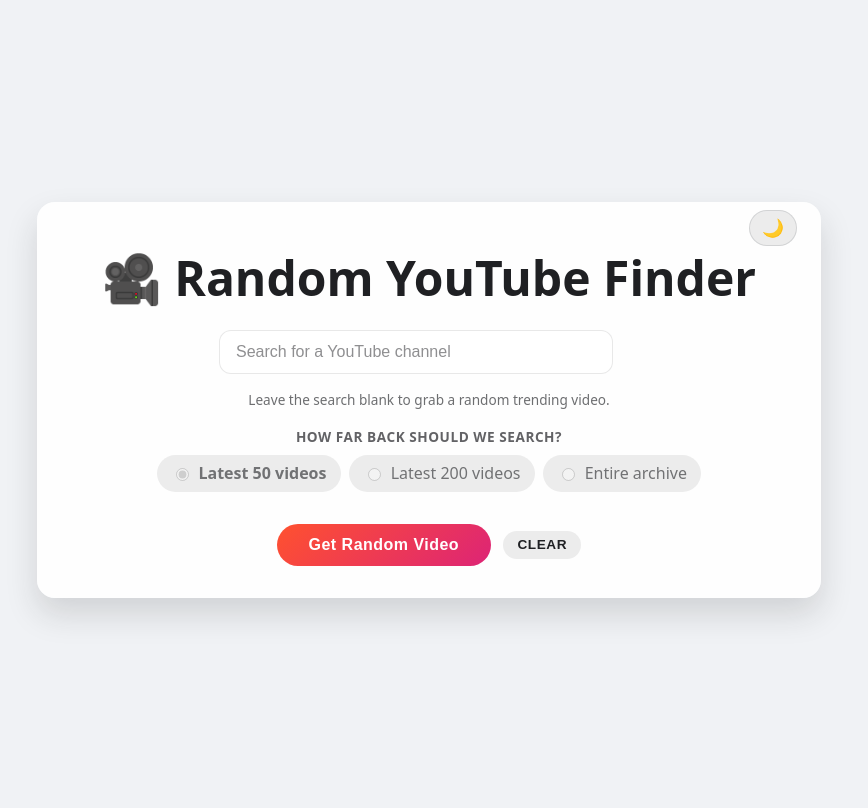
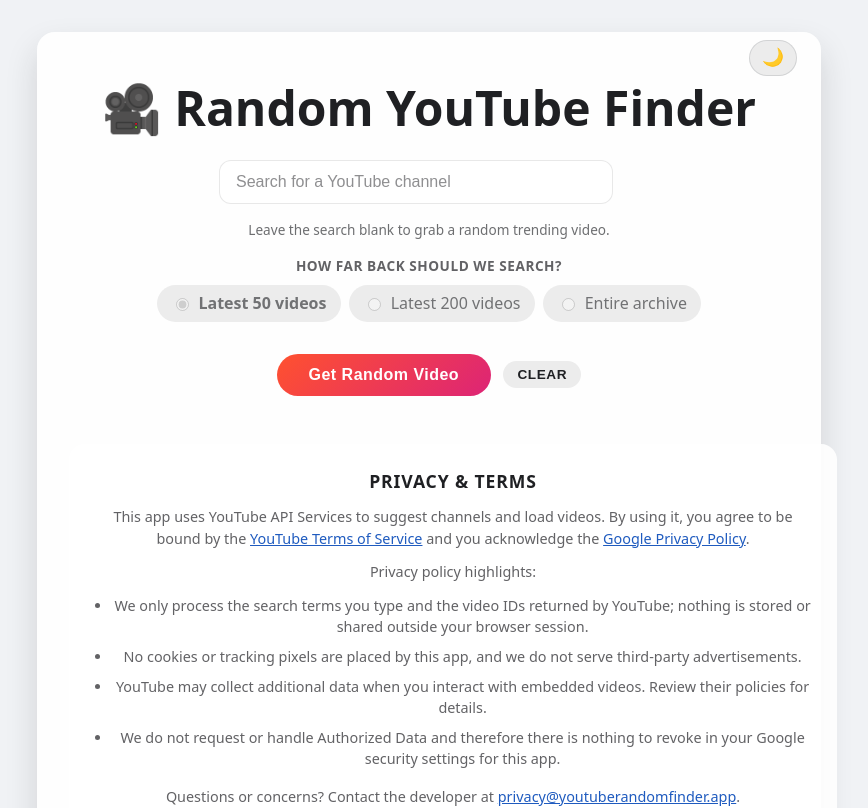
Before and after one commit to ljubisa1710/youtube-random-finder, a React (Vite) app: page / in a window 1280 px wide. Shown: the top 808 px of the page, without its empty margins (211-1079 px from the left). Built offline with nearby package versions, Linux system fonts and the light colour scheme.

Commit message:
added legal

```diff
--- a/src/App.jsx
+++ b/src/App.jsx
@@ -5,6 +5,7 @@
 import HistorySelector from "./components/HistorySelector.jsx";
 import ActionBar from "./components/ActionBar.jsx";
 import VideoPlayer from "./components/VideoPlayer.jsx";
+import LegalNotice from "./components/LegalNotice.jsx";
 import { useTheme } from "./hooks/useTheme.js";
 import { useChannelVideoPool } from "./hooks/useChannelVideoPool.js";
 import { useGlobalVideoPool } from "./hooks/useGlobalVideoPool.js";
@@ -214,6 +215,8 @@
       {error && <p className="error-text">{error}</p>}
 
       <VideoPlayer videoId={videoId} />
+
+      <LegalNotice />
     </div>
   );
 }
--- /dev/null
+++ b/src/components/LegalNotice.jsx
@@ -0,0 +1,47 @@
+const LegalNotice = () => (
+  <section className="legal-notice" aria-labelledby="legal-heading">
+    <h2 id="legal-heading">Privacy &amp; Terms</h2>
+    <p>
+      This app uses YouTube API Services to suggest channels and load videos. By using it, you
+      agree to be bound by the
+      {' '}
+      <a href="https://www.youtube.com/t/terms" target="_blank" rel="noopener noreferrer">
+        YouTube Terms of Service
+      </a>
+      {' '}and you acknowledge the
+      {' '}
+      <a href="https://www.google.com/policies/privacy" target="_blank" rel="noopener noreferrer">
+        Google Privacy Policy
+      </a>
+      .
+    </p>
+    <p>
+      Privacy policy highlights:
+    </p>
+    <ul>
+      <li>
+        We only process the search terms you type and the video IDs returned by YouTube; nothing is
+        stored or shared outside your browser session.
+      </li>
+      <li>
+        No cookies or tracking pixels are placed by this app, and we do not serve third-party
+        advertisements.
+      </li>
+      <li>
+        YouTube may collect additional data when you interact with embedded videos. Review their
+        policies for details.
+      </li>
+      <li>
+        We do not request or handle Authorized Data and therefore there is nothing to revoke in your
+        Google security settings for this app.
+      </li>
+    </ul>
+    <p>
+      Questions or concerns? Contact the developer at
+      {' '}
+      <a href="mailto:privacy@youtuberandomfinder.app">privacy@youtuberandomfinder.app</a>.
+    </p>
+  </section>
+);
+
+export default LegalNotice;
--- a/src/index.css
+++ b/src/index.css
@@ -28,6 +28,8 @@
   --chip-bg: rgba(255, 255, 255, 0.05);
   --chip-hover-bg: rgba(255, 255, 255, 0.12);
   --radio-checked-color: #ffffff;
+  --card-bg: rgba(0, 0, 0, 0.35);
+  --link-color: #64b5ff;
   --select-bg: rgba(0, 0, 0, 0.35);
   --select-border: rgba(255, 255, 255, 0.25);
   --select-focus-border: rgba(255, 255, 255, 0.45);
@@ -65,6 +67,8 @@
   --chip-bg: rgba(31, 32, 35, 0.08);
   --chip-hover-bg: rgba(31, 32, 35, 0.16);
   --radio-checked-color: #1f2023;
+  --card-bg: rgba(255, 255, 255, 0.9);
+  --link-color: #1f5bbf;
   --select-bg: rgba(255, 255, 255, 0.85);
   --select-border: rgba(31, 32, 35, 0.12);
   --select-focus-border: rgba(31, 32, 35, 0.4);
@@ -372,6 +376,45 @@
   transform: translateY(-1px);
 }
 
+.legal-notice {
+  margin: 2rem auto 3rem;
+  width: min(100%, 720px);
+  padding: 1.5rem;
+  border-radius: 16px;
+  background: var(--card-bg);
+  color: var(--muted-strong-text);
+  font-size: 0.9rem;
+  line-height: 1.5;
+}
+
+.legal-notice h2 {
+  margin-top: 0;
+  margin-bottom: 0.75rem;
+  font-size: 1.1rem;
+  text-transform: uppercase;
+  letter-spacing: 0.05em;
+  color: var(--text-color);
+}
+
+.legal-notice a {
+  color: var(--link-color);
+  text-decoration: underline;
+}
+
+.legal-notice ul {
+  margin: 0.75rem 0 1rem 1.2rem;
+  padding: 0;
+  list-style: disc;
+}
+
+.legal-notice li + li {
+  margin-top: 0.5rem;
+}
+
+.legal-notice p {
+  margin: 0 0 0.75rem 0;
+}
+
 .clear-button:disabled {
   opacity: 0.5;
   cursor: not-allowed;
@@ -405,12 +448,6 @@
     gap: 1rem;
   }
 
-  .filters {
-    flex-direction: column;
-    align-items: center;
-    gap: 0.75rem;
-  }
-
   .theme-toggle {
     top: -1.5rem;
     right: 0;
```
